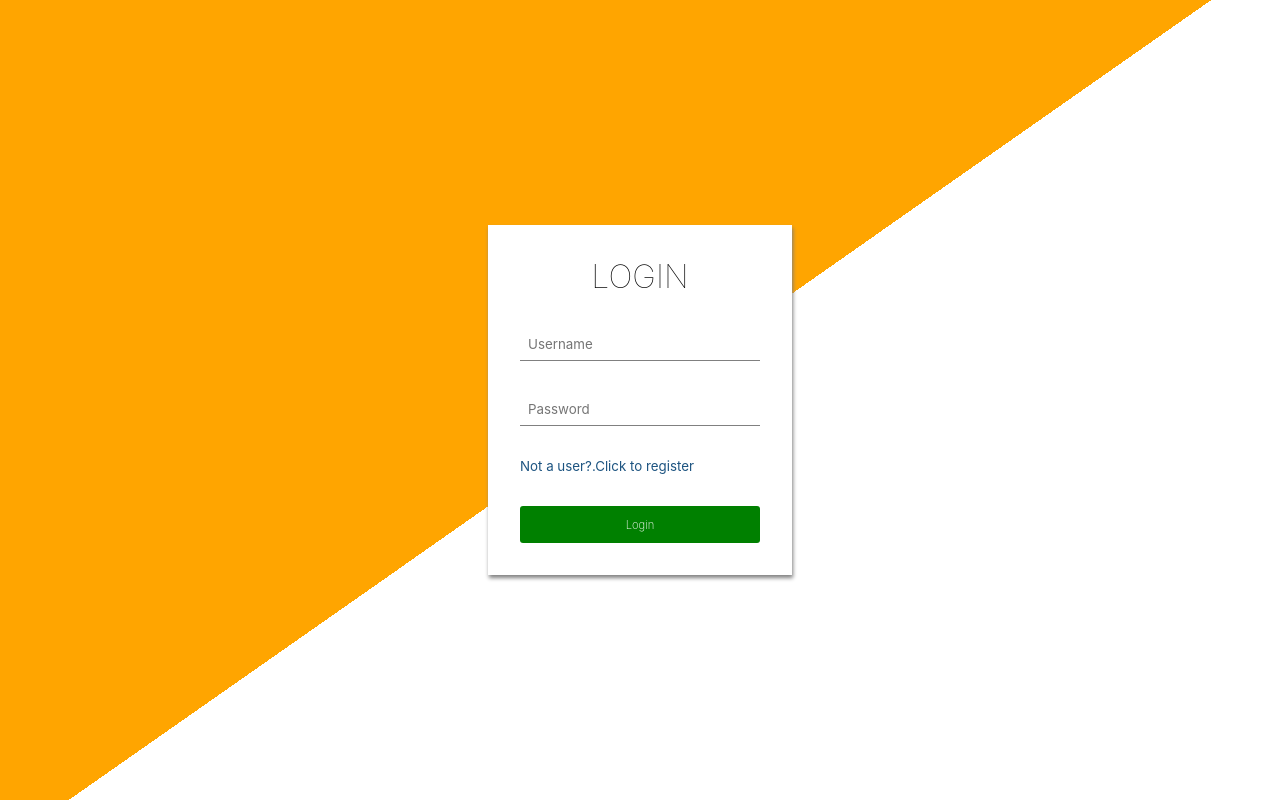
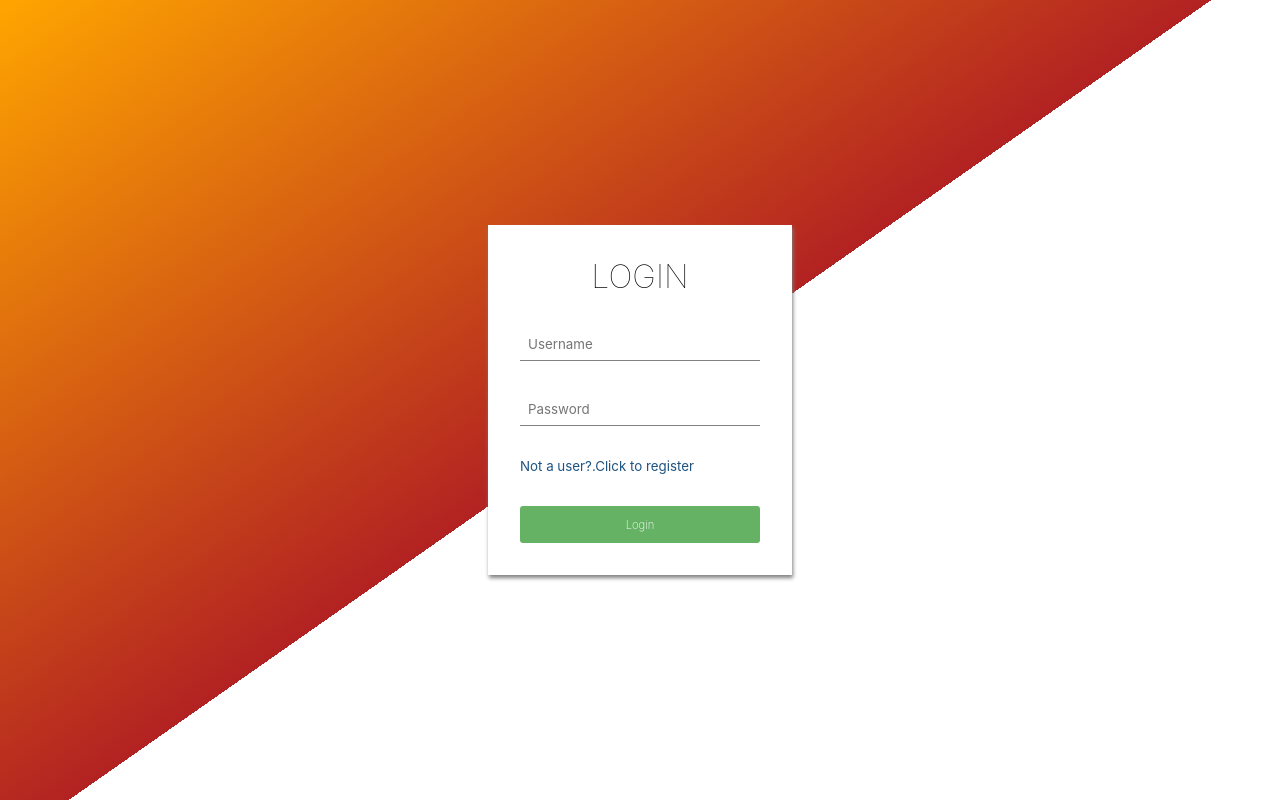
Before and after one commit to Simonanilgeorge/task-tracker-frontend, an Angular app: page / in a window 1280 px wide. Built offline with nearby package versions, Linux system fonts and the light colour scheme.

Commit message:
login disable buttons

```diff
--- a/src/app/auth.guard.ts
+++ b/src/app/auth.guard.ts
@@ -11,11 +11,11 @@ export class AuthGuard implements CanActivate {
 
 
   canActivate():boolean{
+
   if(this.loginService.checkSessionStorage()){
     return true
   }
   else{
-
     this.router.navigate(['/'])
     return false
   }
--- a/src/app/components/login/login.component.css
+++ b/src/app/components/login/login.component.css
@@ -1,6 +1,6 @@
 .grid-container {
   flex: 1;
-background: linear-gradient(145deg, orange 0% 50%,white 50% 100%);
+background: linear-gradient(145deg, orange,firebrick 50%,white 50%);
 
   display: grid;
   /* grid-template-columns: repeat(1, 0.27fr); */
--- a/src/app/components/login/login.component.html
+++ b/src/app/components/login/login.component.html
@@ -9,7 +9,7 @@
                 <input type="password" formControlName="password" placeholder="Password">
 
                 <small style="color:rgb(29, 84, 129);cursor: pointer;" (click)="registerFlag=true">Not a user?.Click to register</small>
-                <button class="button submit" (click)="login()">login</button>
+                <button class="button submit" (click)="login()" [disabled]="!form.valid">login</button>
 
             </div>
         </span>
@@ -21,7 +21,7 @@
                 <input type="password" formControlName="confirmPassword" placeholder="Confirm Password">
                 <small style="color:red;" *ngIf="confirmPassword.dirty && registerPassword.value!=confirmPassword.value">Passwords do not match</small>
                 <small style="color:rgb(29, 84, 129);cursor: pointer;" (click)="registerFlag=false">Login</small>
-                <button class="button submit" (click)="registerUser()">register user</button>
+                <button class="button submit" (click)="registerUser()" [disabled]="!registerUserForm.valid">register user</button>
             </div>
         </span>
     </div>
--- a/src/app/components/login/login.component.ts
+++ b/src/app/components/login/login.component.ts
@@ -64,24 +64,25 @@ export class LoginComponent implements OnInit {
   registerUser(){
 
     this.loginService.register(this.registerUserForm.getRawValue()).subscribe((res)=>{
-      this.showToastMessage("User added",res.message)
-      this.registerFlag=false
+      if(res.message=="success"){
+        this.showToastMessage("User added",res.message)
+        this.registerFlag=false
+        this.registerUserForm.reset()
+      }
+      else{
+        this.showToastMessage(res.message,"danger")
+      }
     })
-
-
-
   }
 
 
     // set attributes for toast message
     showToastMessage(message, severity) {
-
       // to detect changes use stringify
       this.toast = JSON.parse(JSON.stringify({
         message: message,
         severity: severity,
         active: true
       }))
-
     }
 }
--- a/src/app/components/toast/toast.component.css
+++ b/src/app/components/toast/toast.component.css
@@ -11,7 +11,7 @@
   display: none;
   animation: active 1.5s ease-in-out forwards;
 
-  text-transform: capitalize;
+  /* text-transform: capitalize; */
 }
 
 .display {
--- a/src/styles.css
+++ b/src/styles.css
@@ -97,7 +97,7 @@ border:none;
 filter:brightness(0.8)
 } */
 
-.disabled {
+button[disabled] {
   opacity: 0.6;
   pointer-events: none;
 }
```
